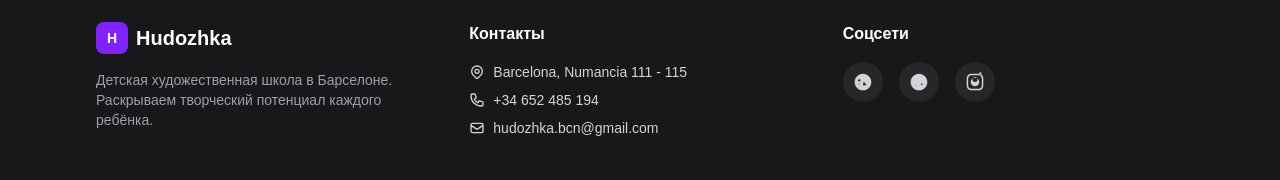
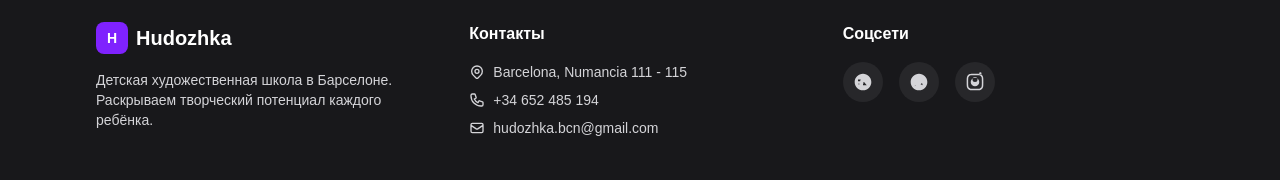
Before and after one commit to sergey-shapo/hudozhka, a Next.js app: page / in a window 1280 px wide. Shown: the part 2162-2342 px from the top of the page. Built offline with nearby package versions, Linux system fonts and the light colour scheme.

Commit message:
feat: made footer bg higher

```diff
--- a/src/components/sections/Footer.tsx
+++ b/src/components/sections/Footer.tsx
@@ -14,7 +14,7 @@
               </div>
               <span className="text-xl font-semibold text-white">Hudozhka</span>
             </div>
-            <p className="mt-4 text-sm text-zinc-400">
+            <p className="mt-4 text-sm ">
               Детская художественная школа в Барселоне. Раскрываем творческий
               потенциал каждого ребёнка.
             </p>
```
